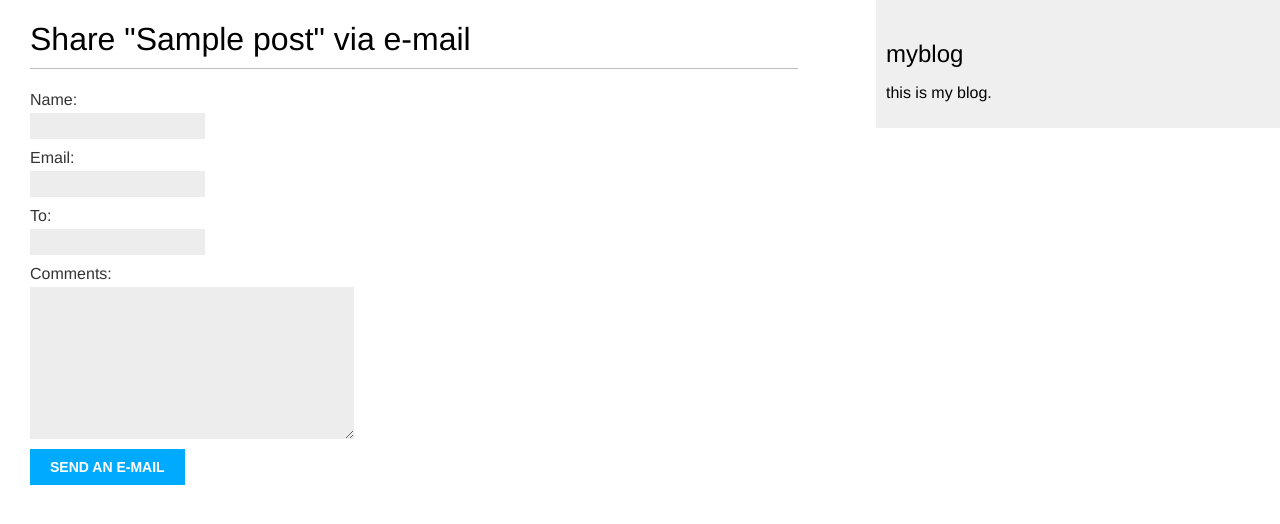
After one commit to kubamacek/myblog, a Django app: page /blog/1/share/ in a window 1280 px wide. The commit adds this page. Shown: the top 524 px of the page. Run offline with Django 3.2, Linux system fonts and the light colour scheme; tables that the repository leaves empty hold one stand-in row (values such as "Sample post").

Commit message:
add sharing posts via e-mail notification

```diff
--- /dev/null
+++ b/myblog/blog/forms.py
@@ -0,0 +1,8 @@
+from django import forms
+
+class EmailPostForm(forms.Form):
+    name = forms.CharField(max_length=25)
+    email = forms.EmailField()
+    to = forms.EmailField()
+    comments = forms.CharField(required=False,
+                               widget=forms.Textarea)
--- a/myblog/blog/templates/blog/post/detail.html
+++ b/myblog/blog/templates/blog/post/detail.html
@@ -8,4 +8,8 @@
       Published {{ post.published }} by {{ post.author }}
     </p>
     {{ post.body|linebreaks }}
+    <p>
+      <a href="{% url "blog:post_share" post.id %}">
+      Share this post
+    </p>
 {% endblock %}
--- /dev/null
+++ b/myblog/blog/templates/blog/post/share.html
@@ -0,0 +1,16 @@
+{% extends "blog/base.html" %}
+
+{% block title %}Share this post{% endblock %}
+
+{% block content %}
+  {% if sent %}
+    <h1>E-mail was sent successfully!</h1>
+  {% else %}
+    <h1>Share "{{ post.title}}" via e-mail</h1>
+    <form action="." method="post">
+      {{ form.as_p}}
+      {% csrf_token %}
+      <input type="submit" value="Send an e-mail">
+    </form>
+  {% endif %}
+{% endblock %}
--- a/myblog/blog/urls.py
+++ b/myblog/blog/urls.py
@@ -8,4 +8,5 @@ urlpatterns = [
     #path('', views.post_list, name='post_list'),
     path('', views.PostListView.as_view(), name='post_list'),
     path('<int:year>/<int:month>/<int:day>/<slug:post>/',views.post_detail, name='post_detail'),
+    path('<int:post_id>/share/', views.post_share, name='post_share'),
 ]
--- a/myblog/blog/views.py
+++ b/myblog/blog/views.py
@@ -1,7 +1,10 @@
 from django.shortcuts import render, get_object_or_404
 from django.core.paginator import Paginator, EmptyPage, PageNotAnInteger
 from django.views.generic import ListView
+from django.core.mail import send_mail
+from .forms import EmailPostForm
 from .models import Post
+
 
 class PostListView(ListView):
     queryset = Post.objects_published.all()
@@ -32,3 +35,20 @@ def post_detail(request, year, month, day, post):
                                    publish__month=month,
                                    publish__day=day)
     return render(request, 'blog/post/detail.html', {'post': post})
+
+
+def post_share(request, post_id):
+    post = get_object_or_404(Post, id=post_id, status='published')
+    sent = False
+    if request.method == 'POST':
+        form = EmailPostForm(request.POST)
+        if form.is_valid(): # form verification
+            cd = form.cleaned_data
+            post_url = request.build_absolute_uri(post.get_absolute_url())
+            subject = '{} ({}) recommends to read about {}'.format(cd['name'], cd['email'], post.title)
+            message = 'Hi! There is a new post called "{}" \nCheck this out! {}'.format(post.title, post_url)
+            send_mail(subject, message, 'admin@myblog.com', [cd['to']])
+            sent = True
+    else:
+        form = EmailPostForm()
+    return render(request, 'blog/post/share.html', {'post': post, 'form': form, 'sent': sent})
```
Also changed, not shown: myblog/myblog/settings.py (+8 -0 lines).
